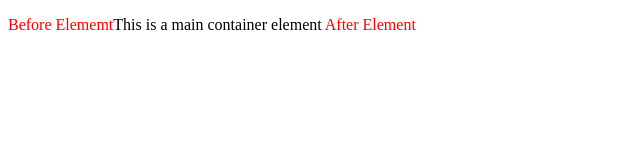
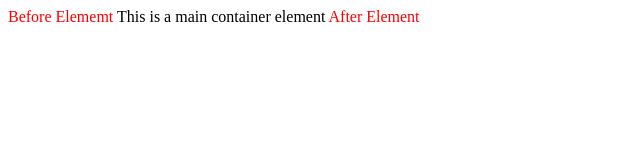
Before and after one commit to acciojob/pseudo-class-MHGOWTHAM, a website: page main.html in a window 1280 px wide. Shown: the whole page, without its empty margins (0-640 px from the left). Drawn offline with Linux system fonts and the light colour scheme.

Commit message:
created a submission

```diff
--- a/main.html
+++ b/main.html
@@ -11,7 +11,7 @@
     <script type="text/javascript" src="./script.js">
 </script>
 
-	<p>This is a main container element</p>
+	<div>This is a main container element</div>
 </body>
 
 </html>
--- a/styles.css
+++ b/styles.css
@@ -1,8 +1,8 @@
-p::before{
-	content:" Before Elememt";
+div::before{
+	content:" Before Elememt ";
 	color:red;
 }
-p::after{
+div::after{
 	content:" After Element";
 	color:red;
 }
```
